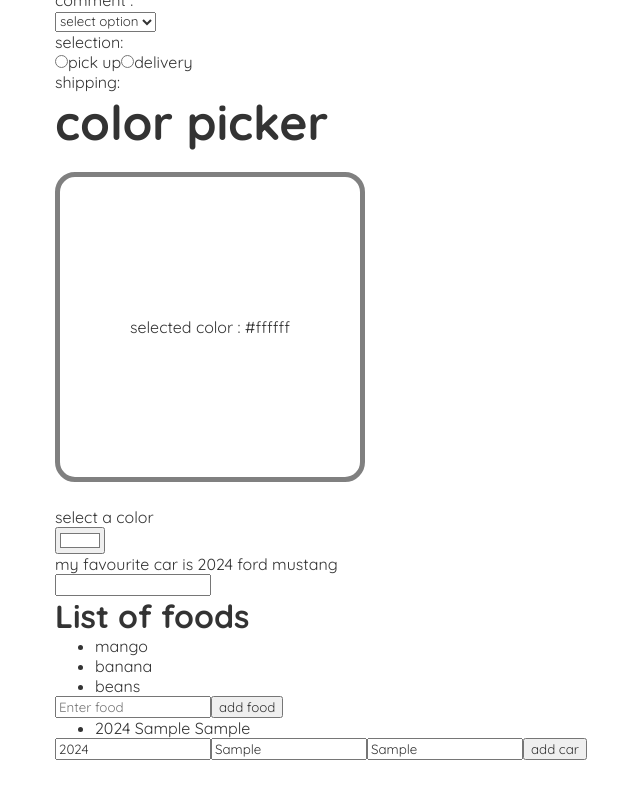
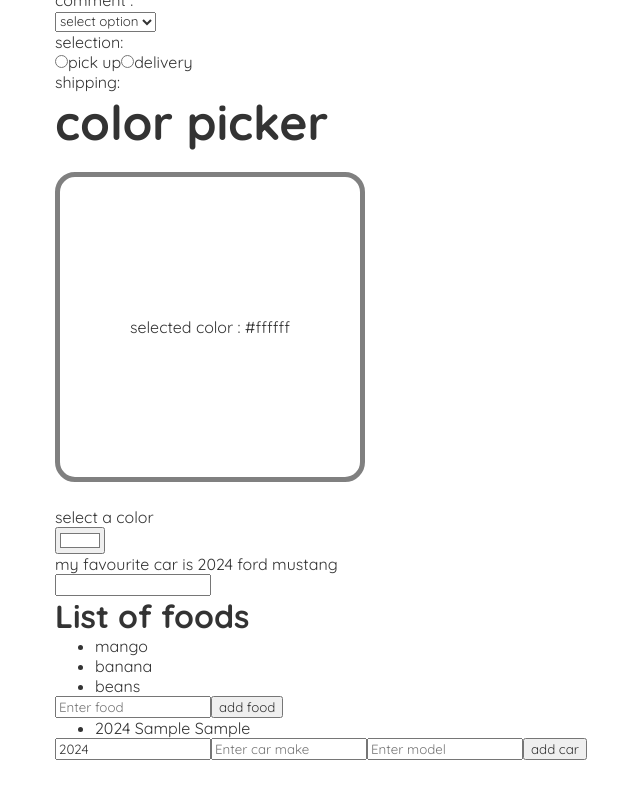
Before and after one commit to prince-nkuru/start-react, a React (Create React App) app: page / in a window 1280 px wide. Both pictures are taken after typing "Sample", "Sample" into the empty fields and a click on the button "add car". Shown: the part 1155-1953 px from the top of the page, without its empty margins (285-925 px from the left). Built offline with nearby package versions, Linux system fonts and the light colour scheme.

Commit message:
add other functionality

```diff
--- a/src/updateArray.js
+++ b/src/updateArray.js
@@ -1,4 +1,5 @@
-import { useState } from "react";
+
+  import { useState } from "react";
 
 function UpdateArray(){
   const [cars,setCars] = useState([]);
@@ -10,6 +11,13 @@ function UpdateArray(){
   const handleCarAdd = () => {
     const newCar = {year:carYear, make: carMake, model: carModel};
     setCars(c => [...c, newCar]);
+
+    setCarYear(new Date().getFullYear());
+    setCarMake('');
+    setCarModel('');
+  }
+  const handleCarRemove = (index) => {
+    setCars(c => c.filter((_, i) => i !== index))
   }
 
 
@@ -29,14 +37,14 @@ function UpdateArray(){
 
             {cars.map((car, index) =>
 
-            <li key={index}>
+            <li key={index} onClick={() => handleCarRemove(index)}>
               {car.year} {car.make} {car.model}
             </li> )}
 
            </ul>
            <input type="number" value={carYear} onChange={handleCarYear}/>
-           <input type="text" onChange={handleCarMake} placeholder="Enter car make"/>
-           <input type="text" onChange={handleCarModel} placeholder="Enter model"/>
+           <input type="text" value={carMake}  onChange={handleCarMake} placeholder="Enter car make"/>
+           <input type="text" value={carModel}  onChange={handleCarModel} placeholder="Enter model"/>
            <button onClick={handleCarAdd}> add car</button>
          </div>)
 }
```
